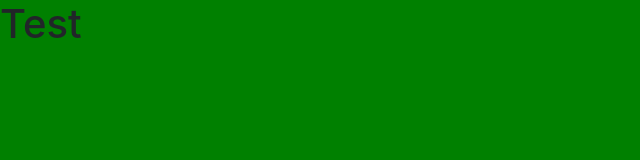
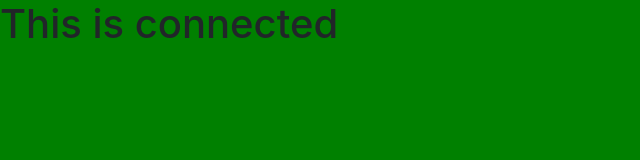
Before and after one commit to JesseDWhite/template-repo, a website built with webpack: page src/index.html in a window 1280 px wide. Shown: the whole page, without its empty margins (0-640 px from the left). Built offline with nearby package versions, Linux system fonts and the light colour scheme.

```diff
--- a/src/index.html
+++ b/src/index.html
@@ -10,7 +10,7 @@
 
 <body>
 
-    <h1>Test</h1>
+    <h1>This is connected</h1>
 
 </body>
 
```
